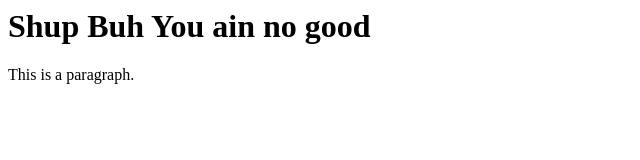
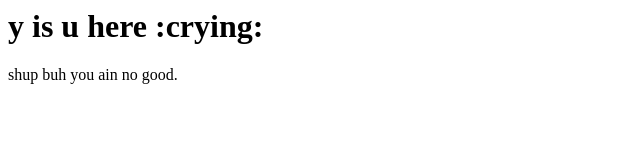
Before and after one commit to boatu/boatu.github.io, a plain HTML site: page index.html in a window 1280 px wide. Shown: the whole page, without its empty margins (0-640 px from the left). Drawn offline with Linux system fonts and the light colour scheme.

Commit message:
Update index.html

```diff
--- a/index.html
+++ b/index.html
@@ -1,10 +1,10 @@
 <head>
-<title>WOW UTTERKAOS WEBSITE!?!??!</title>
+<title>Gqbe's site!</title>
 </head>
 <body>
 
-<h1>Shup Buh You ain no good</h1>
-<p>This is a paragraph.</p>
+<h1>y is u here :crying:</h1>
+<p>shup buh you ain no good.</p>
 
 </body>
 </html>
```
